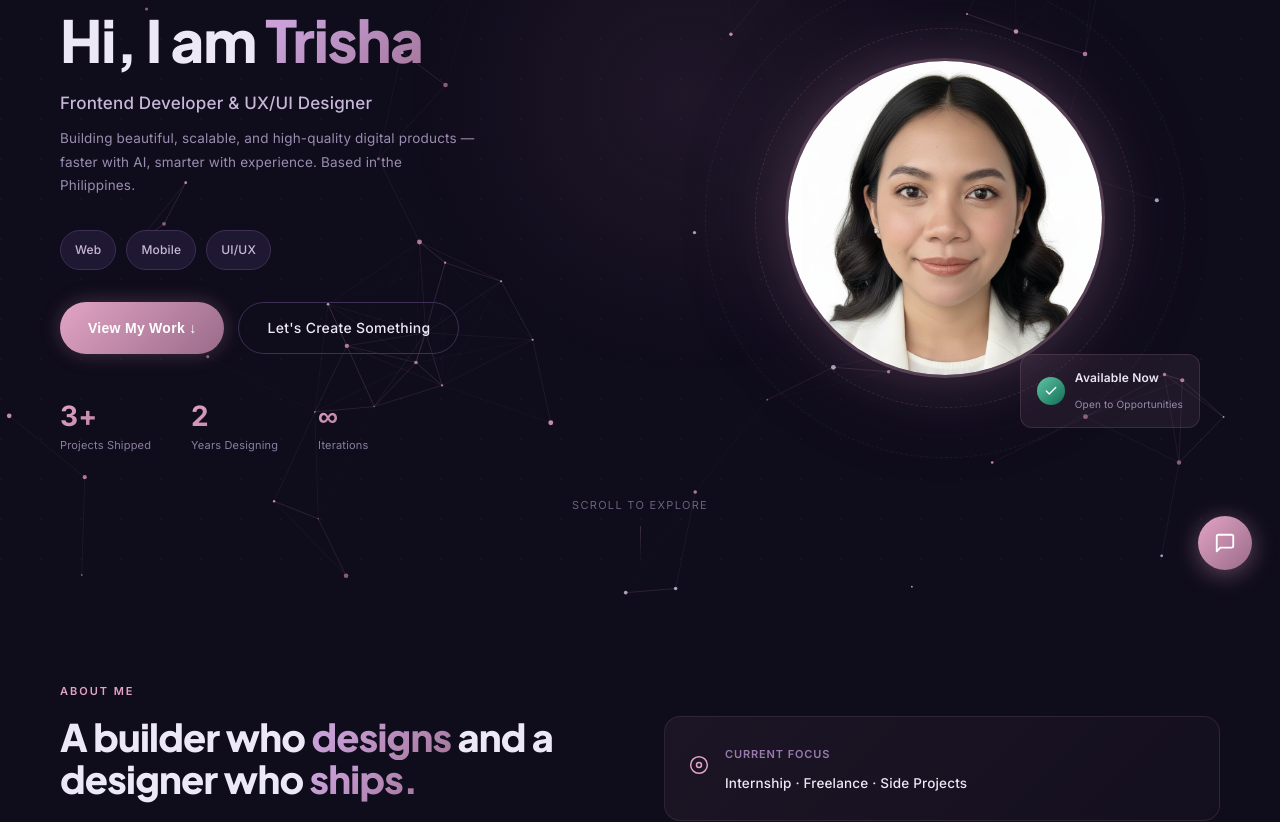
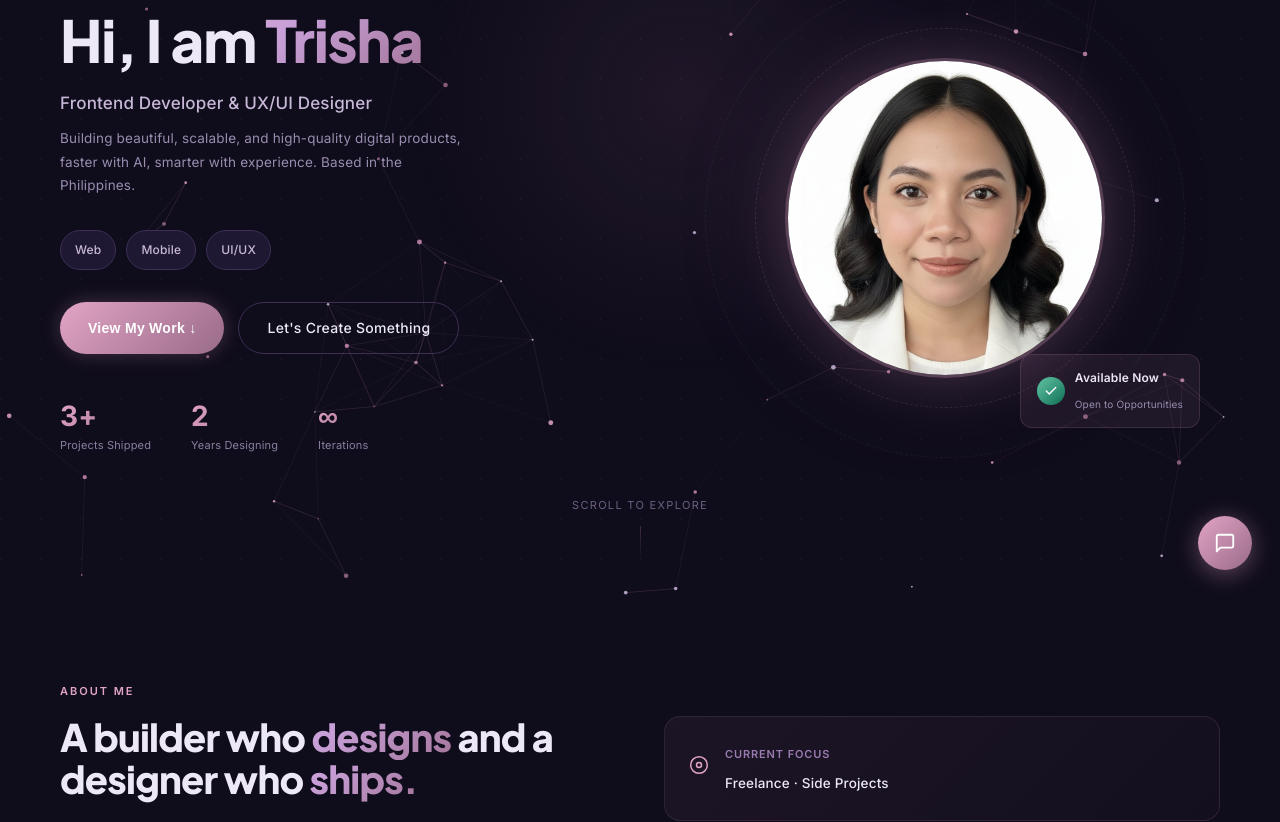
Before and after one commit to trxshx14/My-Portfolio, a React (Vite) app in the folder portfolio/: page / in a window 1280 px wide. Shown: the part 202-1024 px from the top of the page. Built offline with nearby package versions, Linux system fonts and the light colour scheme.

Commit message:
updated portfolio

```diff
--- a/portfolio/src/Portfolio.jsx
+++ b/portfolio/src/Portfolio.jsx
@@ -527,7 +527,7 @@ export default function Portfolio() {
               Frontend Developer & UX/UI Designer
             </p>
             <p style={{ fontSize: 13.5, color: "#9A8DB0", lineHeight: 1.75, marginBottom: 32, maxWidth: 420 }}>
-              Building beautiful, scalable, and high-quality digital products — faster with AI, smarter with experience. Based in the Philippines.
+              Building beautiful, scalable, and high-quality digital products, faster with AI, smarter with experience. Based in the Philippines.
             </p>
             <div style={{ display: "flex", gap: 10, marginBottom: 32, flexWrap: "wrap" }}>
               {["Web", "Mobile", "UI/UX"].map(t => (
@@ -618,7 +618,7 @@ export default function Portfolio() {
             <div style={{ display: "flex", flexDirection: "column", gap: 14 }}>
               {[
                 {
-                  label: "Current Focus", value: "Internship · Freelance · Side Projects",
+                  label: "Current Focus", value: "Freelance · Side Projects",
                   iconSvg: <svg width="20" height="20" viewBox="0 0 24 24" fill="none" stroke="#E2A4C4" strokeWidth="1.8" strokeLinecap="round" strokeLinejoin="round"><circle cx="12" cy="12" r="10"/><circle cx="12" cy="12" r="3"/></svg>
                 },
                 {
```
